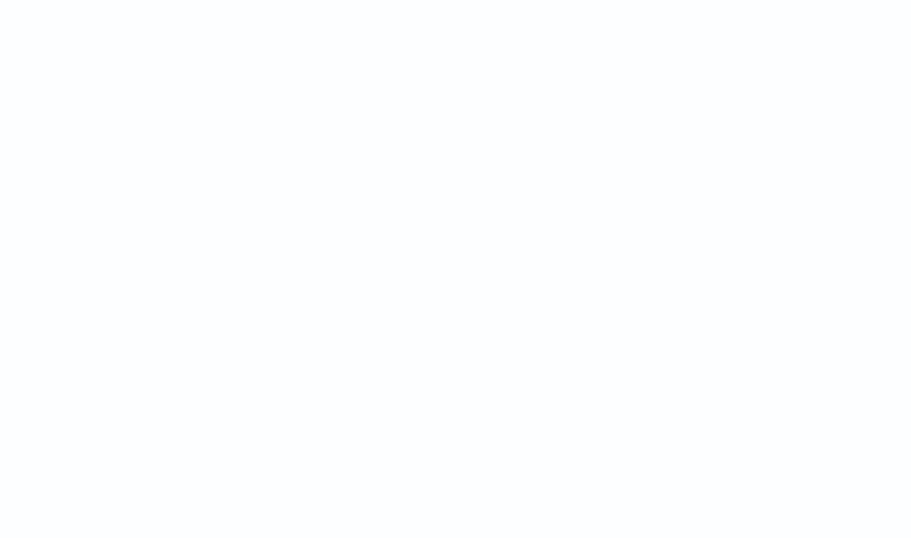
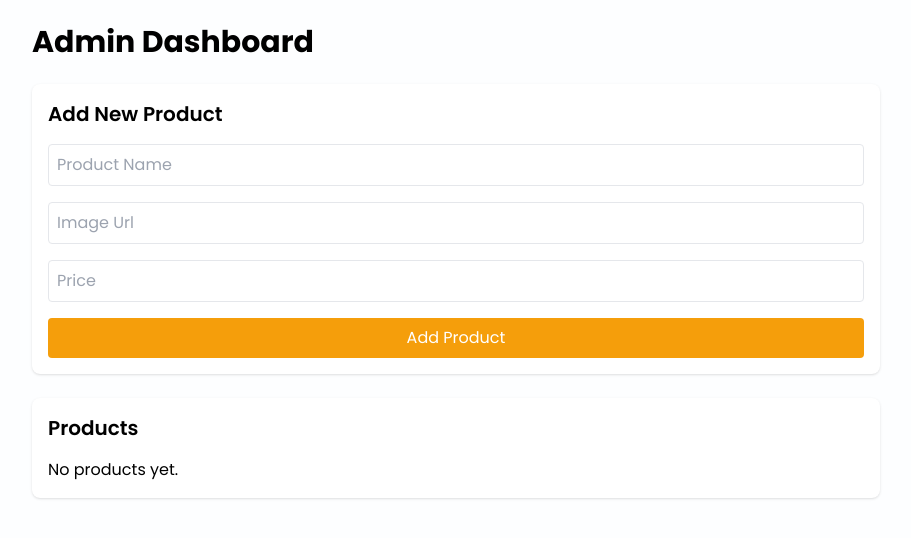
Before and after one commit to sixeyes198/ethio-shop-optimized, a React (Vite) app in the folder frontend/ethio-shop/: page /admin in a window 1280 px wide. Before the commit this address had no page. Shown: the top 538 px of the page, without its empty margins (184-1095 px from the left). Built offline with nearby package versions, Linux system fonts and the light colour scheme.

Commit message:
added an admin need to finish it

```diff
--- a/frontend/ethio-shop/src/App.jsx
+++ b/frontend/ethio-shop/src/App.jsx
@@ -3,6 +3,7 @@
 import {BrowserRouter as Router , Routes, Route} from "react-router-dom"
 import SignUp from "./pages/SignUp/SignUp";
 import Cart from "./pages/Cart/Cart";
+import Admin from "./pages/Admin/Admin";
 
 
 function App() {
@@ -13,6 +14,7 @@
         <Route path="/dashboard" element={<Home />} />
         <Route path="/login" element={<Login />} />
         <Route path="/signup" element={<SignUp />} />
+        <Route path="/admin" element= {<Admin />} />
       </Routes>
     </Router>
   );
--- /dev/null
+++ b/frontend/ethio-shop/src/pages/Admin/Admin.jsx
@@ -0,0 +1,232 @@
+import React from "react";
+import { useState, useEffect } from "react";
+
+const Admin = () => {
+  const [products, setProducts] = useState([]);
+  const [newProduct, setNewProduct] = useState({
+    name: "",
+    price: "",
+    image: "",
+    quantity: 0,
+  });
+  const [editingId, setEditingId] = useState(null);
+  const [editedProduct, setEditedProduct] = useState({});
+
+// useEffect(()=>{
+//     const savedProducts = localStorage.getItem("products")
+//     try{
+//         if(savedProducts){
+//             const parsedProducts = JSON.parse(savedProducts)
+//             if(Array.isArray(parsedProducts)){
+//                 setProducts(parsedProducts)
+//             }else{
+//                 console.error("products in storage")
+//             }
+//         }
+//     }catch(error){
+//         console.error("error parsing products from localstorage");
+
+//     }
+// },[]);
+
+  const handleAddProduct = () => {
+    setProducts([...products, { ...newProduct, id: Date.now() }]);
+    setNewProduct({ name: "", price: "", image: "", quantity: 0 });
+  };
+
+  const handleDeleteProduct = (id) => {
+    const updatedProducts = products.filter((product) => product.id !== id);
+    setProducts(updatedProducts);
+  };
+
+  const handleEditProduct = (product) => {
+    setEditingId(product.id);
+    setEditedProduct(product);
+  };
+
+  const handleSaveEditedProduct = () => {
+    const updatedProducts = products.map((product) =>
+      product.id === editingId ? editedProduct : product
+    );
+    setProducts(updatedProducts);
+    setEditingId(null);
+    setEditedProduct({});
+  };
+
+  return (
+    <>
+      <div className="max-w-4xl mx-auto p-6">
+        <h1 className="text-3xl font-bold mb-6">Admin Dashboard</h1>
+
+        {/* Add New Product */}
+        <div className="bg-white shadow p-4 rounded-lg mb-6">
+          <h2 className="text-xl font-semibold mb-4">Add New Product</h2>
+          <div className="flex flex-col gap-4">
+            <input
+              type="text"
+              placeholder="Product Name"
+              value={newProduct.name}
+              onChange={(e) =>
+                setNewProduct({ ...newProduct, name: e.target.value })
+              }
+              className="border p-2 rounded"
+            />
+            <input
+              type="text"
+              placeholder="Image Url"
+              value={newProduct.image}
+              onChange={(e) =>
+                setNewProduct({ ...newProduct, image: e.target.value })
+              }
+              className="border p-2 rounded"
+            />
+            <input
+              type="number"
+              placeholder="Price"
+              value={newProduct.price}
+              onChange={(e) =>
+                setNewProduct({
+                  ...newProduct,
+                  price: parseFloat(e.target.value),
+                })
+              }
+              className="border p-2 rounded"
+            />
+            {/* <input
+              type="number"
+              placeholder="Quantity"
+              value={newProduct.quantity}
+              onChange={(e) =>
+                setNewProduct({
+                  ...newProduct,
+                  quantity: parseInt(e.target.value),
+                })
+              }
+              className="border p-2 rounded"
+            /> */}
+            <button
+              onClick={handleAddProduct}
+              className="bg-amber-500 text-white py-2 rounded hover:bg-amber-600"
+            >
+              Add Product
+            </button>
+          </div>
+        </div>
+        {/* Product List */}
+        <div className="bg-white shadow p-4 rounded-lg">
+          <h2 className="text-xl font-semibold mb-4">Products</h2>
+          {products.length === 0 ? (
+            <p>No products yet.</p>
+          ) : (
+            <ul className="space-y-6">
+              {products.map((product) => (
+                <li
+                  key={product.id}
+                  className="flex justify-between items-center"
+                >
+                  {editingId === product.id ? (
+                    // Editing Mode
+                    <div className="flex flex-col w-full gap-2">
+                      <input
+                        type="text"
+                        value={editedProduct.name}
+                        onChange={(e) =>
+                          setEditedProduct({
+                            ...editedProduct,
+                            name: e.target.value,
+                          })
+                        }
+                        className="border p-2 rounded"
+                      />
+                      <input
+                        type="text"
+                        value={editedProduct.image}
+                        onChange={(e) =>
+                          setEditedProduct({
+                            ...editedProduct,
+                            image: e.target.value,
+                          })
+                        }
+                        className="border p-2 rounded"
+                      />
+                      <input
+                        type="number"
+                        value={editedProduct.price}
+                        onChange={(e) =>
+                          setEditedProduct({
+                            ...editedProduct,
+                            price: parseFloat(e.target.value),
+                          })
+                        }
+                        className="border p-2 rounded"
+                      />
+                      {/* <input
+                        type="number"
+                        value={editedProduct.quantity}
+                        onChange={(e) =>
+                          setEditedProduct({
+                            ...editedProduct,
+                            quantity: parseInt(e.target.value),
+                          })
+                        }
+                        className="border p-2 rounded"
+                      /> */}
+                      <div className="flex gap-2">
+                        <button
+                          onClick={handleSaveEditedProduct}
+                          className="bg-green-500 text-white px-4 py-2 rounded hover:bg-green-600"
+                        >
+                          Save
+                        </button>
+                        <button
+                          onClick={() => setEditingId(null)}
+                          className="bg-gray-500 text-white px-4 py-2 rounded hover:bg-gray-600"
+                        >
+                          Cancel
+                        </button>
+                      </div>
+                    </div>
+                  ) : (
+                    // Normal View Mode
+                    <>
+                      <div className="flex items-center gap-4">
+                        <img
+                          src={product.image}
+                          alt={product.name}
+                          className="w-16 h-16 object-cover rounded"
+                        />
+                        <div>
+                          <h3 className="font-bold">{product.name}</h3>
+                          <p>
+                            {product.price.toFixed(2)}
+                          </p>
+                        </div>
+                      </div>
+
+                      <div className="flex gap-2">
+                        <button
+                          onClick={() => handleEditProduct(product)}
+                          className="bg-blue-500 text-white px-4 py-2 rounded hover:bg-blue-600"
+                        >
+                          Edit
+                        </button>
+                        <button
+                          onClick={() => handleDeleteProduct(product.id)}
+                          className="bg-red-500 text-white px-4 py-2 rounded hover:bg-red-600"
+                        >
+                          Delete
+                        </button>
+                      </div>
+                    </>
+                  )}
+                </li>
+              ))}
+            </ul>
+          )}
+        </div>
+      </div>
+    </>
+  );
+};
+
+export default Admin;
--- a/frontend/ethio-shop/src/pages/Cart/Cart.jsx
+++ b/frontend/ethio-shop/src/pages/Cart/Cart.jsx
@@ -10,14 +10,14 @@
       name: "Running Shoes",
       image: "https://via.placeholder.com/100",
       price: 89.99,
-      quantity: 1,
+      quantity: 0,
     },
     {
       id: 2,
       name: "Wireless Earbuds",
       image: "https://via.placeholder.com/100",
       price: 49.99,
-      quantity: 2,
+      quantity: 0,
     },
   ]);
 
--- a/frontend/ethio-shop/src/pages/Contact/Contact.jsx
+++ b/frontend/ethio-shop/src/pages/Contact/Contact.jsx
@@ -1,5 +1,5 @@
 import React, { useState } from "react";
-import {motion} from "framer-motion"
+import { motion } from "framer-motion";
 import { FiSend } from "react-icons/fi";
 
 const Contact = () => {
@@ -38,22 +38,25 @@
 
   return (
     <>
-<section className="py-20 mt-40 bg-gray-50 rounded-3xl shadow-2xl" id="contact-us">
+      <section
+        className="py-20 mt-40 bg-gray-50 rounded-3xl shadow-2xl"
+        id="contact-us"
+      >
         <div className="container mx-auto px-6 md:px-12">
-
           {/* Header */}
           <motion.div
             initial={{ opacity: 0, y: 50 }}
             whileInView={{ opacity: 1, y: 0 }}
             transition={{ duration: 0.8 }}
-      viewport={{ amount: 0.3 }}
+            viewport={{ once: true }}
             className="text-center mb-16"
           >
             <h2 className="text-primary text-4xl font-bold uppercase tracking-widest mb-4">
               Contact Us
             </h2>
             <p className="text-gray-600 text-lg max-w-2xl mx-auto">
-        We'd love to hear from you! Send us a message and we'll get back to you as soon as possible.
+              We'd love to hear from you! Send us a message and we'll get back
+              to you as soon as possible.
             </p>
           </motion.div>
 
@@ -63,7 +66,7 @@
             initial={{ opacity: 0, y: 50 }}
             whileInView={{ opacity: 1, y: 0 }}
             transition={{ duration: 0.8, delay: 0.2 }}
-      viewport={{ amount: 0.3 }}
+            viewport={{ once: true }}
             className="max-w-2xl mx-auto bg-white p-10 rounded-3xl shadow-lg"
           >
             {/* Floating Input: Full Name */}
@@ -154,12 +157,9 @@
             >
               Send Message <FiSend className="text-xl" />
             </button>
-
           </motion.form>
-
         </div>
       </section>
-
     </>
   );
 };
```
Lines whose indentation alone changed are shown as unchanged.
